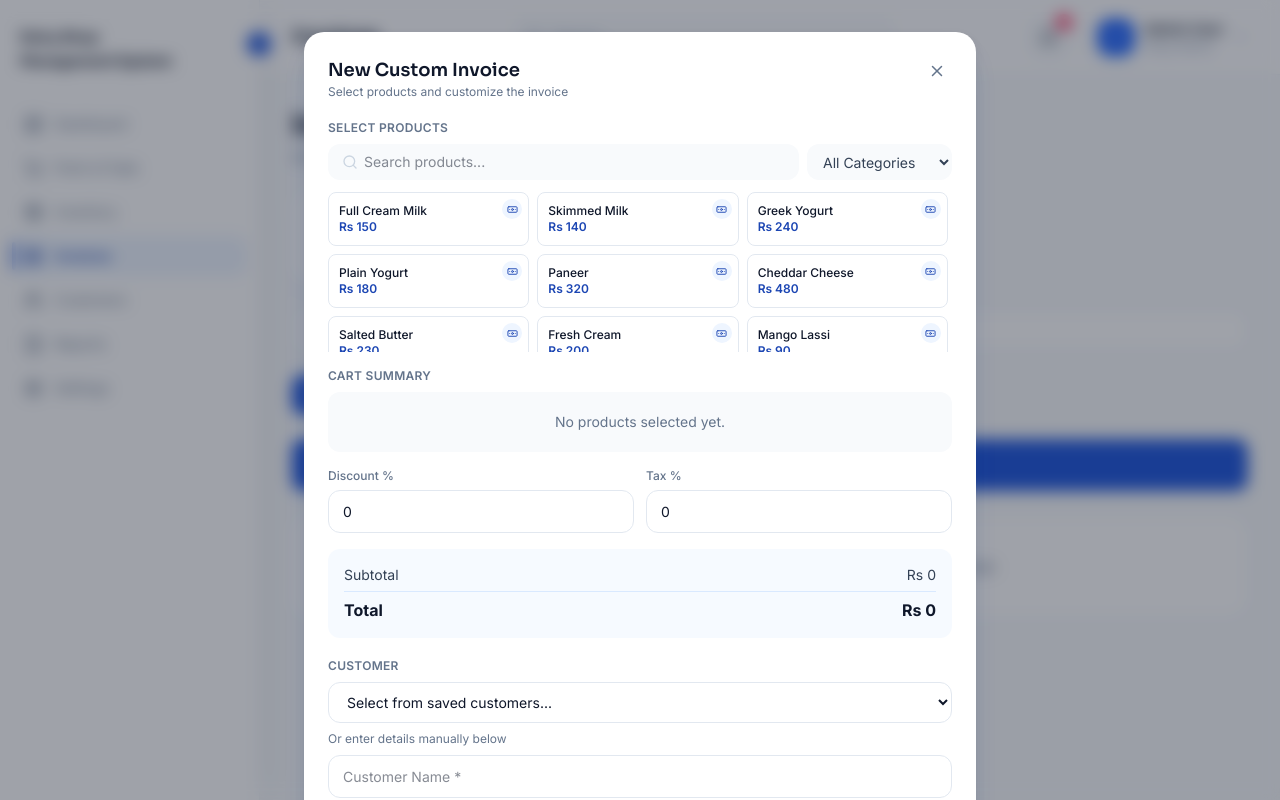
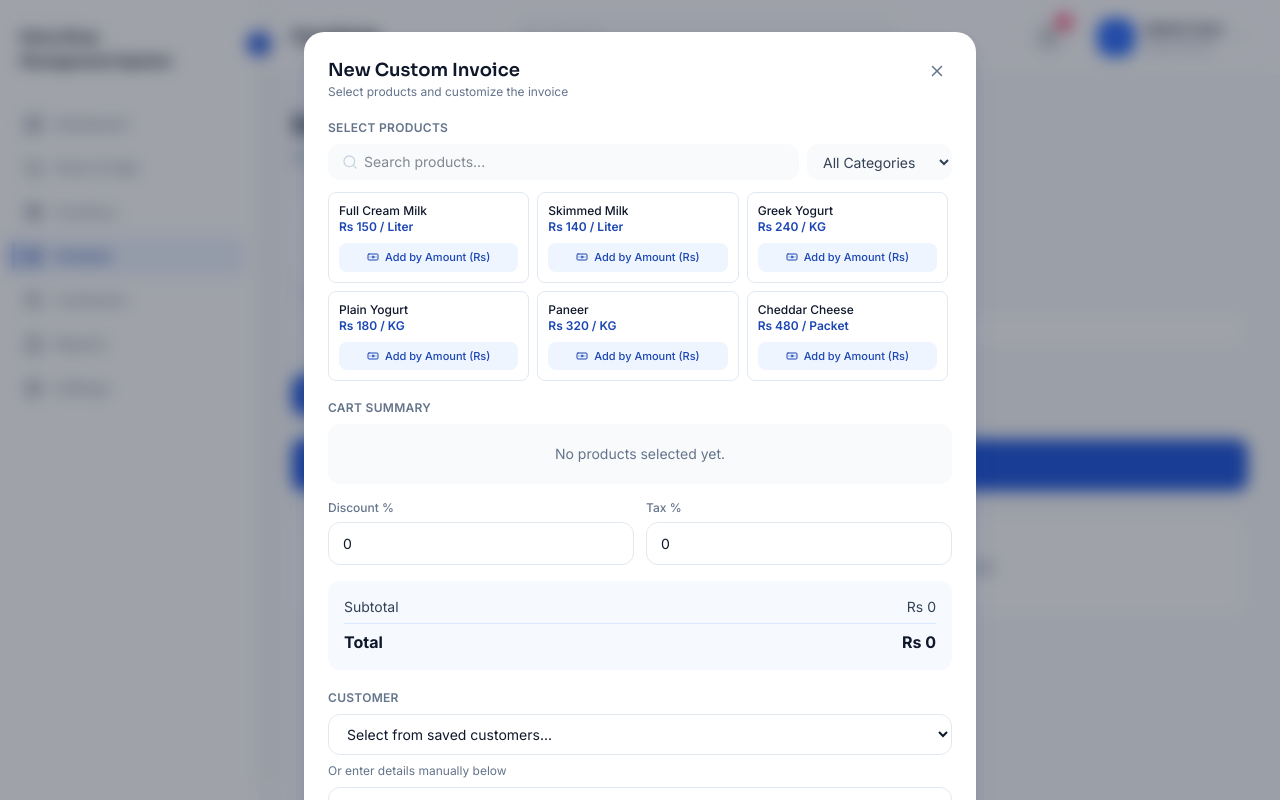
Before and after one commit to ahsanmehra494949-hub/dairy-shop-management, a React (Vite) app: page /invoices in a window 1280 px wide. Both pictures are taken after a click on the button "New Invoice". Built offline with nearby package versions, Linux system fonts and the light colour scheme.

Commit message:
Updated dairy shop management project

```diff
--- a/src/components/CustomInvoiceModal.jsx
+++ b/src/components/CustomInvoiceModal.jsx
@@ -165,24 +165,24 @@ export default function CustomInvoiceModal({ open, onClose, onSubmit, initialDat
               </select>
             </div>
 
-            <div className="grid grid-cols-2 sm:grid-cols-3 gap-2 max-h-40 overflow-y-auto mb-4 pr-1">
+            <div className="grid grid-cols-2 sm:grid-cols-3 gap-2 max-h-48 overflow-y-auto mb-4 pr-1">
               {filteredProducts.map((p) => (
-                <button
+                <div
                   key={p.id}
-                  onClick={() => addToCart(p)}
-                  className="relative text-left border border-slate-200 hover:border-primary-300 rounded-lg p-2.5 transition-colors"
+                  className="text-left border border-slate-200 hover:border-primary-300 rounded-lg p-2.5 transition-colors flex flex-col"
                 >
-                  <p className="text-xs font-medium text-ink-900 truncate pr-5">{p.name}</p>
-                  <p className="text-xs text-primary-700 font-semibold">Rs {p.price}</p>
-                  <span
-                    role="button"
-                    onClick={(e) => { e.stopPropagation(); setAmountProduct(p) }}
-                    title="Add by amount"
-                    className="absolute top-1.5 right-1.5 w-5 h-5 rounded-full bg-primary-50 hover:bg-primary-100 text-primary-700 flex items-center justify-center"
+                  <button type="button" onClick={() => addToCart(p)} className="text-left mb-2">
+                    <p className="text-xs font-medium text-ink-900 truncate">{p.name}</p>
+                    <p className="text-xs text-primary-700 font-semibold">Rs {p.price} / {p.unit}</p>
+                  </button>
+                  <button
+                    type="button"
+                    onClick={() => setAmountProduct(p)}
+                    className="flex items-center justify-center gap-1.5 text-[11px] font-medium text-primary-700 bg-primary-50 hover:bg-primary-100 rounded-lg py-1.5 transition-colors mt-auto"
                   >
-                    <LuBanknote size={11} />
-                  </span>
-                </button>
+                    <LuBanknote size={12} /> Add by Amount (Rs)
+                  </button>
+                </div>
               ))}
               {filteredProducts.length === 0 && (
                 <p className="col-span-full text-center text-xs text-ink-500 py-4">No products found.</p>
--- a/src/components/InvoiceDetailModal.jsx
+++ b/src/components/InvoiceDetailModal.jsx
@@ -6,6 +6,17 @@ export default function InvoiceDetailModal({ open, onClose, invoice }) {
   const { shopInfo } = useShop()
   const SHOP = shopInfo
   if (!invoice) return null
+
+  // Short label so the qty column stays narrow on an 80mm receipt (e.g. "0.5 L" instead of "0.5 Liter").
+  const unitAbbr = (unit) => {
+    if (!unit) return ''
+    const u = unit.toLowerCase()
+    if (u.startsWith('liter') || u === 'l') return 'L'
+    if (u.startsWith('kg') || u.startsWith('kilo')) return 'Kg'
+    if (u.startsWith('packet') || u.startsWith('pkt')) return 'Pkt'
+    if (u.startsWith('piece') || u.startsWith('pcs')) return 'Pcs'
+    return unit
+  }
 
   const handlePrint = () => {
     setTimeout(() => window.print(), 300)
@@ -25,7 +36,7 @@ export default function InvoiceDetailModal({ open, onClose, invoice }) {
       `Type: ${invoice.source === 'custom' ? 'Custom' : 'POS Sale'} | ${invoice.paymentMode === 'paid' ? 'Paid' : 'Credit'}`,
       '--------------------------------',
       'SR  Item                Qty  Price   Total',
-      ...invoice.items.map((i, idx) => `${idx + 1}.  ${i.name} x${i.qty} @ Rs ${i.price} = Rs ${(i.price * i.qty).toLocaleString()}`),
+      ...invoice.items.map((i, idx) => `${idx + 1}.  ${i.name} x${i.qty}${unitAbbr(i.unit) ? ' ' + unitAbbr(i.unit) : ''} @ Rs ${i.price} = Rs ${(i.price * i.qty).toLocaleString()}`),
       '--------------------------------',
       `Subtotal: Rs ${invoice.subtotal.toLocaleString()}`,
       invoice.discountPercent ? `Discount: ${invoice.discountPercent}%` : null,
@@ -108,14 +119,14 @@ export default function InvoiceDetailModal({ open, onClose, invoice }) {
               <div className="flex text-[11px] font-semibold text-ink-600 mb-1">
                 <span className="w-5">SR</span>
                 <span className="flex-1">Item</span>
-                <span className="w-8 text-right">Qty</span>
+                <span className="w-14 text-right">Qty</span>
                 <span className="w-16 text-right">Total</span>
               </div>
               {invoice.items.map((item, idx) => (
                 <div key={item.productId} className="flex text-[12px] mb-0.5">
                   <span className="w-5">{idx + 1}.</span>
                   <span className="flex-1 truncate pr-1">{item.name}</span>
-                  <span className="w-8 text-right">{item.qty}</span>
+                  <span className="w-14 text-right">{item.qty} {unitAbbr(item.unit)}</span>
                   <span className="w-16 text-right">Rs {(item.price * item.qty).toLocaleString()}</span>
                 </div>
               ))}
```
